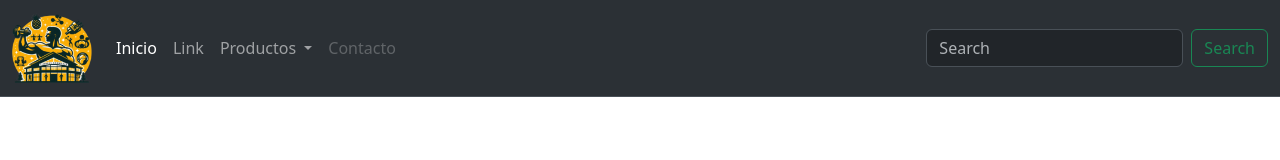
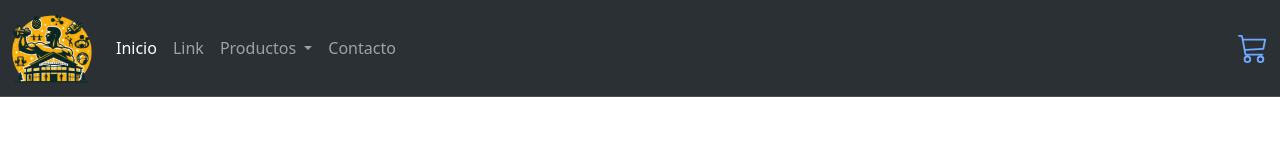
Before and after one commit to FlorenciaGalindezCasas/Trabajo-Integrador-CILSA, a plain HTML site: page index.html in a window 1280 px wide. Drawn offline with nearby package versions, Linux system fonts and the light colour scheme.

Commit message:
navbar icono carrito

```diff
--- a/index.html
+++ b/index.html
@@ -35,13 +35,14 @@
                 </ul>
               </li>
               <li class="nav-item">
-                <a class="nav-link disabled" aria-disabled="true">Contacto</a>
+                <a class="nav-link " href="#">Contacto</a>
               </li>
             </ul>
-            <form class="d-flex" role="search">
-              <input class="form-control me-2" type="search" placeholder="Search" aria-label="Search">
-              <button class="btn btn-outline-success" type="submit">Search</button>
-            </form>
+            <a class="contenedor-icono" href="#">
+                <svg xmlns="http://www.w3.org/2000/svg" width="30" height="30" fill="currentColor" class="bi bi-cart3" viewBox="0 0 16 16">
+                    <path d="M0 1.5A.5.5 0 0 1 .5 1H2a.5.5 0 0 1 .485.379L2.89 3H14.5a.5.5 0 0 1 .49.598l-1 5a.5.5 0 0 1-.465.401l-9.397.472L4.415 11H13a.5.5 0 0 1 0 1H4a.5.5 0 0 1-.491-.408L2.01 3.607 1.61 2H.5a.5.5 0 0 1-.5-.5M3.102 4l.84 4.479 9.144-.459L13.89 4zM5 12a2 2 0 1 0 0 4 2 2 0 0 0 0-4m7 0a2 2 0 1 0 0 4 2 2 0 0 0 0-4m-7 1a1 1 0 1 1 0 2 1 1 0 0 1 0-2m7 0a1 1 0 1 1 0 2 1 1 0 0 1 0-2"/>
+                  </svg>
+              </a>
           </div>
         </div>
       </nav>
```
